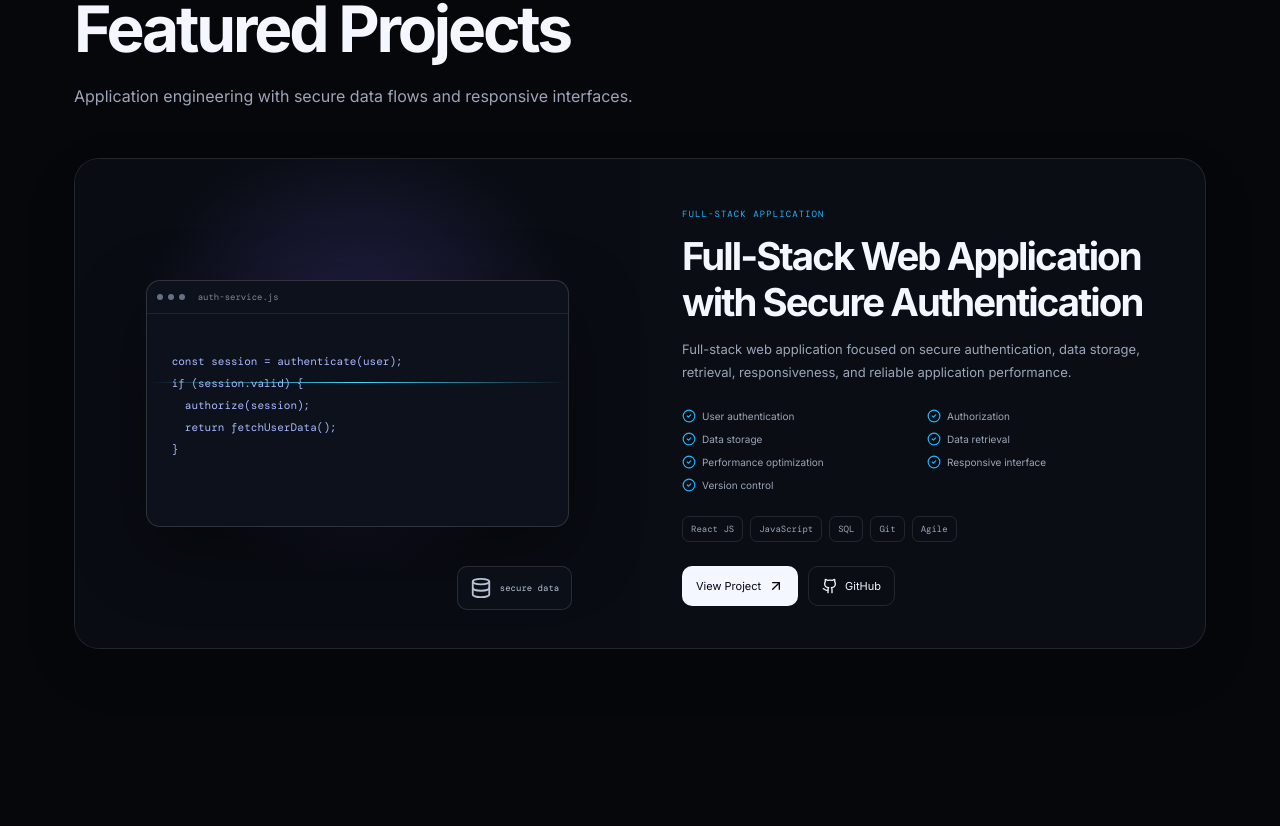
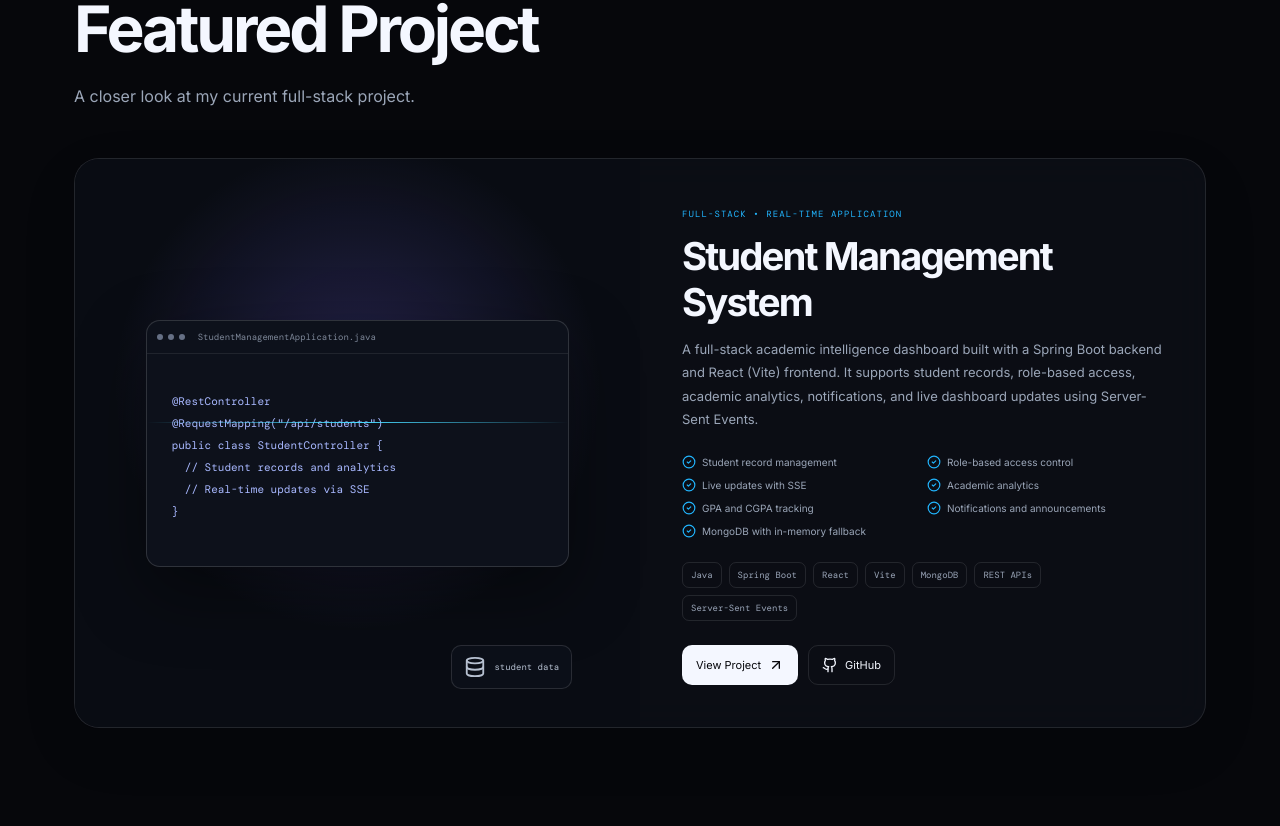
Before and after one commit to AmoghaKJ/amogha-kj-portfolio, a React (Vite) app: page / in a window 1280 px wide. Shown: the part 5014-5840 px from the top of the page. Built offline with nearby package versions, Linux system fonts and the light colour scheme.

Commit message:
Update portfolio projects to feature Student Management System

```diff
--- a/src/main.jsx
+++ b/src/main.jsx
@@ -159,19 +159,31 @@ function Experience() {
   </section>
 }
 function Projects() {
-  return <section id="projects" className="section"><SectionHeading eyebrow="05 / SELECTED WORK" title="Featured Projects" sub="Application engineering with secure data flows and responsive interfaces."/>
-    <motion.article className="project-card glass" whileHover={{y:-8}} initial={{opacity:0,y:30}} whileInView={{opacity:1,y:0}} viewport={{once:true}}>
-      <div className="project-visual"><div className="code-window"><div className="window-top"><i/><i/><i/><span>auth-service.js</span></div><pre>{`const session = authenticate(user);
-if (session.valid) {
-  authorize(session);
-  return fetchUserData();
-}`}</pre><div className="scan"></div></div><div className="floating-db"><Database size={22}/><span>secure data</span></div></div>
-      <div className="project-info"><span className="tag">FULL-STACK APPLICATION</span><h3>Full-Stack Web Application with Secure Authentication</h3><p>Full-stack web application focused on secure authentication, data storage, retrieval, responsiveness, and reliable application performance.</p>
-        <div className="feature-list">{["User authentication","Authorization","Data storage","Data retrieval","Performance optimization","Responsive interface","Version control"].map(x=><span key={x}><CheckCircle2 size={14}/>{x}</span>)}</div>
-        <div className="techs">{["React JS","JavaScript","SQL","Git","Agile"].map(x=><span key={x}>{x}</span>)}</div>
-        <div className="project-actions"><a href="#contact">View Project <ArrowUpRight size={16}/></a><a href="https://github.com/AmoghaKJ/amogha-kj-portfolio"><Github size={16}/> GitHub</a></div>
+  const projects = [
+    {
+      title: "Student Management System",
+      category: "FULL-STACK • REAL-TIME APPLICATION",
+      description: "A full-stack academic intelligence dashboard built with a Spring Boot backend and React (Vite) frontend. It supports student records, role-based access, academic analytics, notifications, and live dashboard updates using Server-Sent Events.",
+      features: ["Student record management","Role-based access control","Live updates with SSE","Academic analytics","GPA and CGPA tracking","Notifications and announcements","MongoDB with in-memory fallback"],
+      tech: ["Java","Spring Boot","React","Vite","MongoDB","REST APIs","Server-Sent Events"],
+      repo: "https://github.com/AmoghaKJ/student-management-system",
+      label: "MAIN PROJECT"
+    }
+  ];
+  return <section id="projects" className="section"><SectionHeading eyebrow="05 / SELECTED WORK" title="Featured Project" sub="A closer look at my current full-stack project."/>
+    {projects.map(project => <motion.article className="project-card glass" key={project.title} whileHover={{y:-8}} initial={{opacity:0,y:30}} whileInView={{opacity:1,y:0}} viewport={{once:true}}>
+      <div className="project-visual"><div className="code-window"><div className="window-top"><i/><i/><i/><span>StudentManagementApplication.java</span></div><pre>{`@RestController
+@RequestMapping("/api/students")
+public class StudentController {
+  // Student records and analytics
+  // Real-time updates via SSE
+}`}</pre><div className="scan"></div></div><div className="floating-db"><Database size={22}/><span>student data</span></div></div>
+      <div className="project-info"><span className="tag">{project.category}</span><h3>{project.title}</h3><p>{project.description}</p>
+        <div className="feature-list">{project.features.map(x=><span key={x}><CheckCircle2 size={14}/>{x}</span>)}</div>
+        <div className="techs">{project.tech.map(x=><span key={x}>{x}</span>)}</div>
+        <div className="project-actions"><a href={project.repo} target="_blank" rel="noreferrer">View Project <ArrowUpRight size={16}/></a><a href={project.repo} target="_blank" rel="noreferrer"><Github size={16}/> GitHub</a></div>
       </div>
-    </motion.article>
+    </motion.article>)}
   </section>
 }
 function Dashboard() {
```
